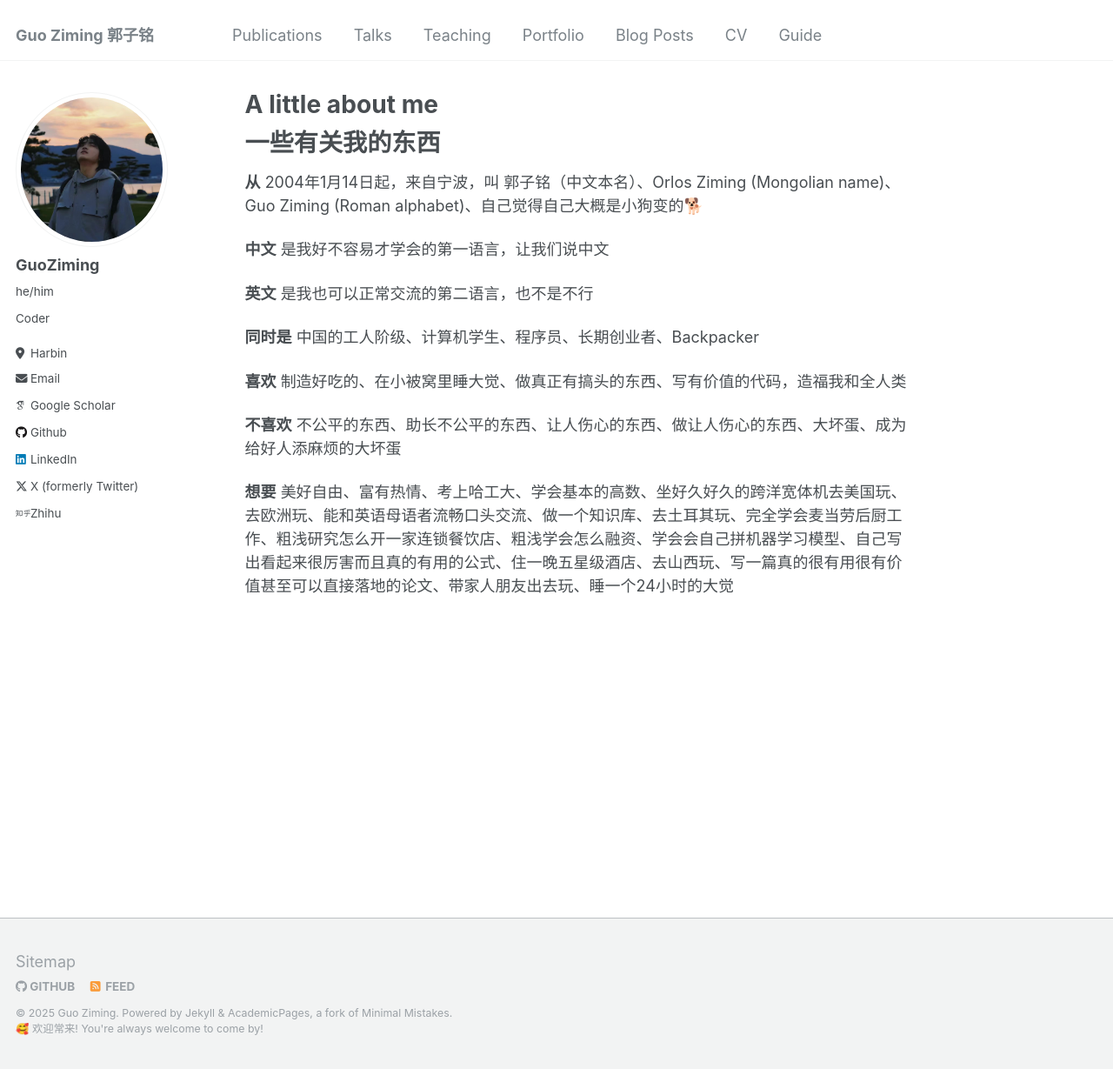
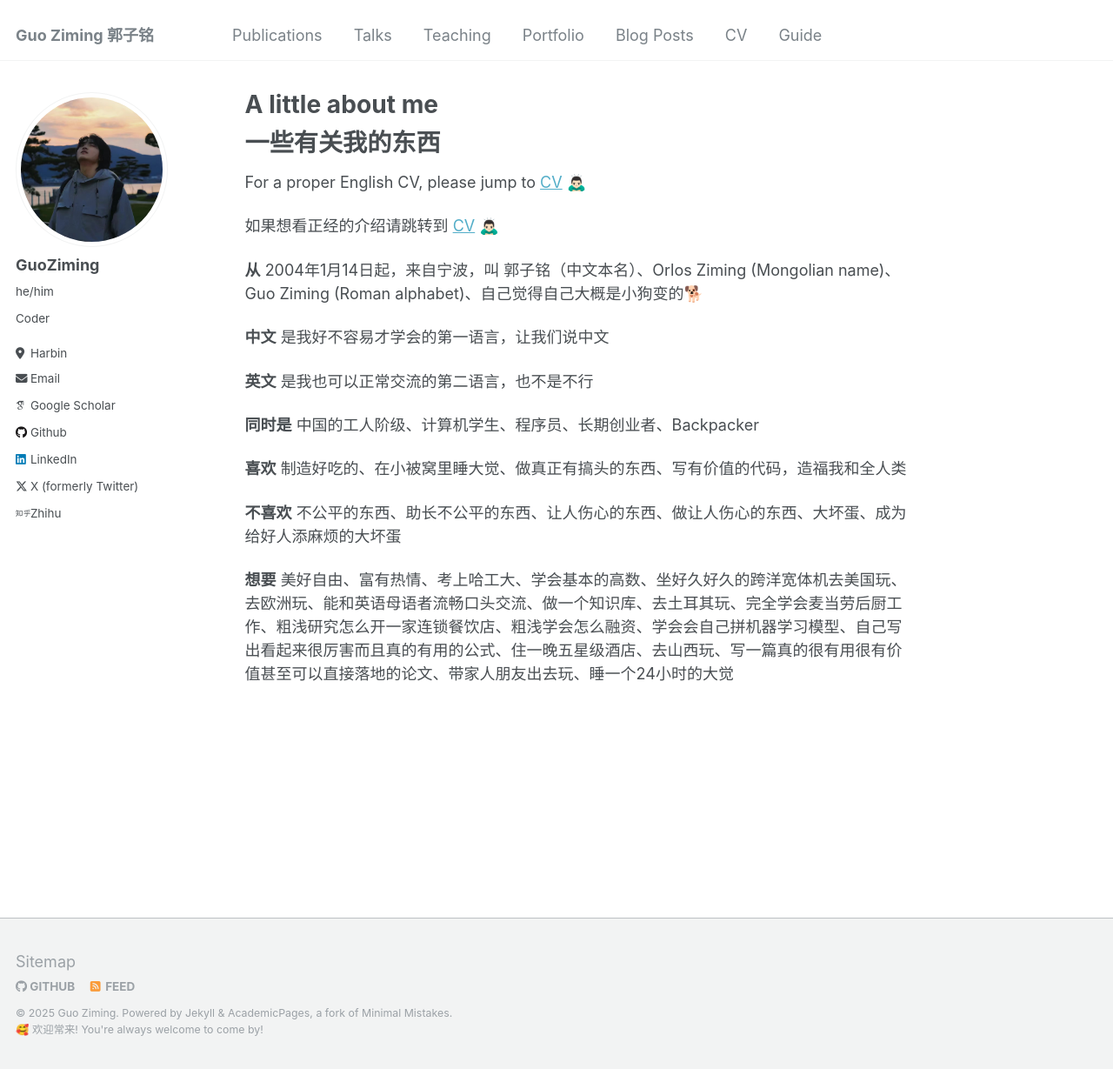
Before and after one commit to mcxiaoxiao/mcxiaoxiao.github.io, a Jekyll site: the page built from _pages/about.md, in a window 1280 px wide and 1229 px high. Shown: the whole window at 87% size. Built offline with Jekyll 4.4.1, drawn with Linux system fonts in a browser that asks for light colours; some web fonts are replaced.

Commit message:
Update about.md

```diff
--- a/_pages/about.md
+++ b/_pages/about.md
@@ -9,6 +9,9 @@ redirect_from:
 
 # 一些有关我的东西
 
+For a proper English CV, please jump to [CV](https://mcxiaoxiao.github.io/cv/) 🙇🏻‍♂️
+
+如果想看正经的介绍请跳转到 [CV](https://mcxiaoxiao.github.io/cv/) 🙇🏻‍♂️
 
 **从** 2004年1月14日起，来自宁波，叫 郭子铭（中文本名）、Orlos Ziming (Mongolian name)、Guo Ziming (Roman alphabet)、自己觉得自己大概是小狗变的🐕
 
```
